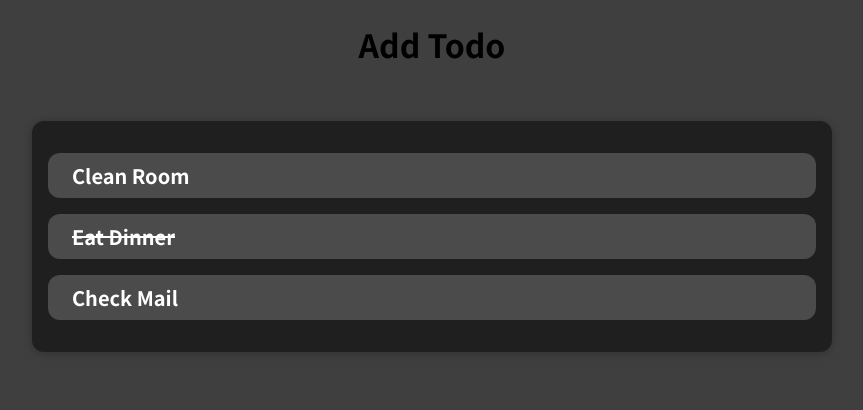
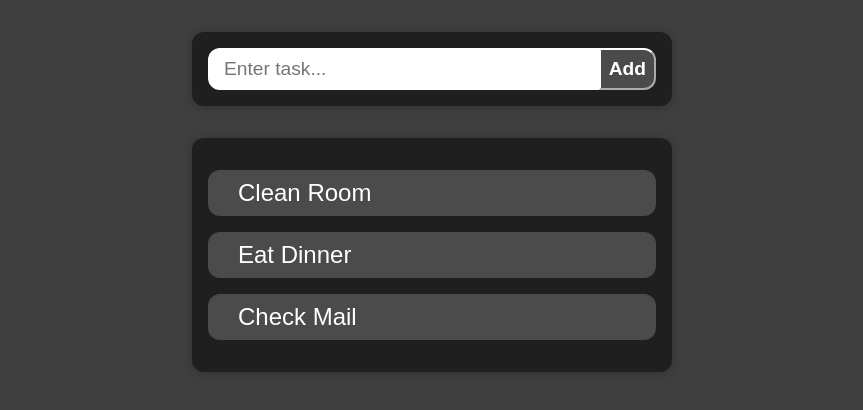
Before and after one commit to SahilFruitwala/react-complete-guide-course, a React (Create React App) app: page / in a window 1280 px wide. Shown: the top 410 px of the page, without its empty margins (208-1071 px from the left). Built offline with nearby package versions, Linux system fonts and the light colour scheme.

Commit message:
Done Todo

```diff
--- a/package.json
+++ b/package.json
@@ -6,6 +6,7 @@
     "@testing-library/jest-dom": "^5.16.1",
     "@testing-library/react": "^12.1.2",
     "@testing-library/user-event": "^13.5.0",
+    "nanoid": "^3.3.1",
     "react": "^17.0.2",
     "react-dom": "^17.0.2",
     "react-scripts": "5.0.0",
--- a/src/components/AddTodo/AddTodo.css
+++ b/src/components/AddTodo/AddTodo.css
@@ -0,0 +1,33 @@
+.add-todo {
+  padding: 1rem;
+  background-color: rgb(31, 31, 31);
+  margin: 2rem auto;
+  width: 30rem;
+  max-width: 95%;
+  border-radius: 12px;
+  box-shadow: 0 1px 8px rgba(0, 0, 0, 0.25);
+}
+
+.add-todo input {
+    font-size: 1.2rem;
+    width: 90%;
+    padding: 0.5rem 1rem;
+    border-top-left-radius: 12px;
+    border-bottom-left-radius: 12px;
+    border: none;
+    outline: none;
+}
+
+.add-todo button {
+    padding: 0.5rem;
+    font-weight: bold;
+    font-size: 1.2rem;
+    color: #fff;
+    background-color: #4b4b4b;
+    border-top-right-radius: 12px;
+    border-bottom-right-radius: 12px;
+    box-shadow: none;
+    outline: none;
+    border-color: #fff;
+    cursor: pointer;
+}
--- a/src/components/AddTodo/AddTodo.jsx
+++ b/src/components/AddTodo/AddTodo.jsx
@@ -1,7 +1,52 @@
+import { nanoid } from "nanoid";
+import { useEffect, useRef, useState } from "react";
+
+import "./AddTodo.css";
+
 const AddTodo = (props) => {
+  const titleInput = useRef(null);
+  const [title, setTitle] = useState("");
+
+  useEffect(() => {
+    // current property is refered to input element
+    titleInput.current.focus();
+  }, []);
+
+  const onChangeHandle = (e) => {
+    setTitle(e.target.value);
+  };
+
+  const handleKeyPress = (e) => {
+    if (e.key === "Enter" || e.which === 13) {
+      todoHandler();
+    }
+  };
+
+  const todoHandler = () => {
+    if (title.trim().length > 2) {
+      setTitle("");
+
+      props.addTodoHandler({
+        id: nanoid(),
+        title: title,
+        complete: false,
+      });
+    }
+  };
+
   return (
-    <div className="center">
-      <h1>Add Todo</h1>
+    <div className="center add-todo">
+      <input
+        ref={titleInput}
+        type="text"
+        name="title"
+        id="title"
+        onKeyPress={handleKeyPress}
+        onChange={onChangeHandle}
+        placeholder="Enter task..."
+        value={title}
+      />
+      <button onClick={todoHandler}>Add</button>
     </div>
   );
 };
--- a/src/components/BaseTodo/BaseTodo.jsx
+++ b/src/components/BaseTodo/BaseTodo.jsx
@@ -2,33 +2,54 @@ import { useState } from "react";
 import AddTodo from "../AddTodo/AddTodo";
 import TodoList from "../TodoList/TodoList";
 
-import './BaseTodo.css'
+import "./BaseTodo.css";
 
 const INTITAL_TODOS = [
   {
     id: 1,
     title: "Clean Room",
-        complete: false
+    complete: false,
   },
   {
     id: 2,
     title: "Eat Dinner",
-        complete: true
+    complete: false,
   },
   {
     id: 3,
     title: "Check Mail",
-        complete: false
-    }
-]
+    complete: false,
+  },
+];
 
 const BaseTodo = () => {
   const [todos, setTodos] = useState(INTITAL_TODOS);
 
+  const addTodoHandler = (todo) => {
+    console.log([...todos, todo]);
+    setTodos((prevState) => {
+      return [...prevState, todo];
+    });
+  };
+
+  const changeState = (e) => {
+    const tempTodos = [...todos];
+    const index = todos.findIndex(
+      (todo) => todo.id.toString() === e.target.value
+    );
+
+    if (index > -1) {
+      tempTodos[index].complete = !tempTodos[index].complete;
+      const tempTodo = tempTodos.splice(index, 1);
+      tempTodos.push(tempTodo[0]);
+      setTodos(tempTodos);
+    }
+  };
+
   return (
     <div>
-      <AddTodo setTodos={setTodos} />
-      <TodoList todos={todos} />
+      <AddTodo setTodos={setTodos} addTodoHandler={addTodoHandler} />
+      <TodoList todos={todos} onTaskDone={changeState} />
     </div>
   );
 };
--- a/src/components/Todo/Todo.css
+++ b/src/components/Todo/Todo.css
@@ -1,7 +1,3 @@
-.todo-complete {
-    text-decoration:line-through;
-}
-
 .todo-item {
   display: flex;
   justify-content: space-between;
@@ -22,17 +18,21 @@
   flex: 1;
 }
 
-.todo-item h1 {
-  color: #3a3a3a;
-  font-size: 1rem;
+.todo-item button {
+  color: #fff;
+  background-color: transparent;
+  border: 0px;
+  font-size: 1.5rem;
   flex: 1;
+  cursor: pointer;
   margin: 0 1rem;
-  color: white;
+  text-align: start;
 }
 
-
-
-
+.todo-item__description .todo-complete {
+    text-decoration:line-through;
+    color: #c1c1c1;
+}
 
 @media (min-width: 580px) {
   .todo-item__description {
--- a/src/components/Todo/Todo.jsx
+++ b/src/components/Todo/Todo.jsx
@@ -1,12 +1,18 @@
 import './Todo.css'
 
 const Todo = (props) => {
-  const { title,complete } = { ...props.todo };
+  const { id, title,complete } = { ...props.todo };
   return (
     <li>
       <div className="todo-item">
         <div className="todo-item__description">
-          <h1 className={complete && 'todo-complete'}>{title}</h1>
+          <button
+            onClick={props.onTaskDone}
+            className={complete ? "todo-complete" : ""}
+            value={id}
+          >
+            {title}
+          </button>
         </div>
       </div>
     </li>
--- a/src/components/TodoList/TodoList.css
+++ b/src/components/TodoList/TodoList.css
@@ -2,7 +2,7 @@
   padding: 1rem;
   background-color: rgb(31, 31, 31);
   margin: 2rem auto;
-  width: 50rem;
+  width: 30rem;
   max-width: 95%;
   border-radius: 12px;
   box-shadow: 0 1px 8px rgba(0, 0, 0, 0.25);
--- a/src/components/TodoList/TodoList.jsx
+++ b/src/components/TodoList/TodoList.jsx
@@ -7,7 +7,9 @@ const TodoList = (props) => {
     <div className="todos">
       <ul className="todos-list">
         {todos.map((todo) => {
-          return <Todo key={todo.id} todo={todo} />;
+          return (
+            <Todo key={todo.id} todo={todo} onTaskDone={props.onTaskDone} />
+          );
         })}
       </ul>
     </div>
```
Also changed, not shown: 1 other file (tests, documents, lock files or other folders). Lines whose indentation alone changed are shown as unchanged.
